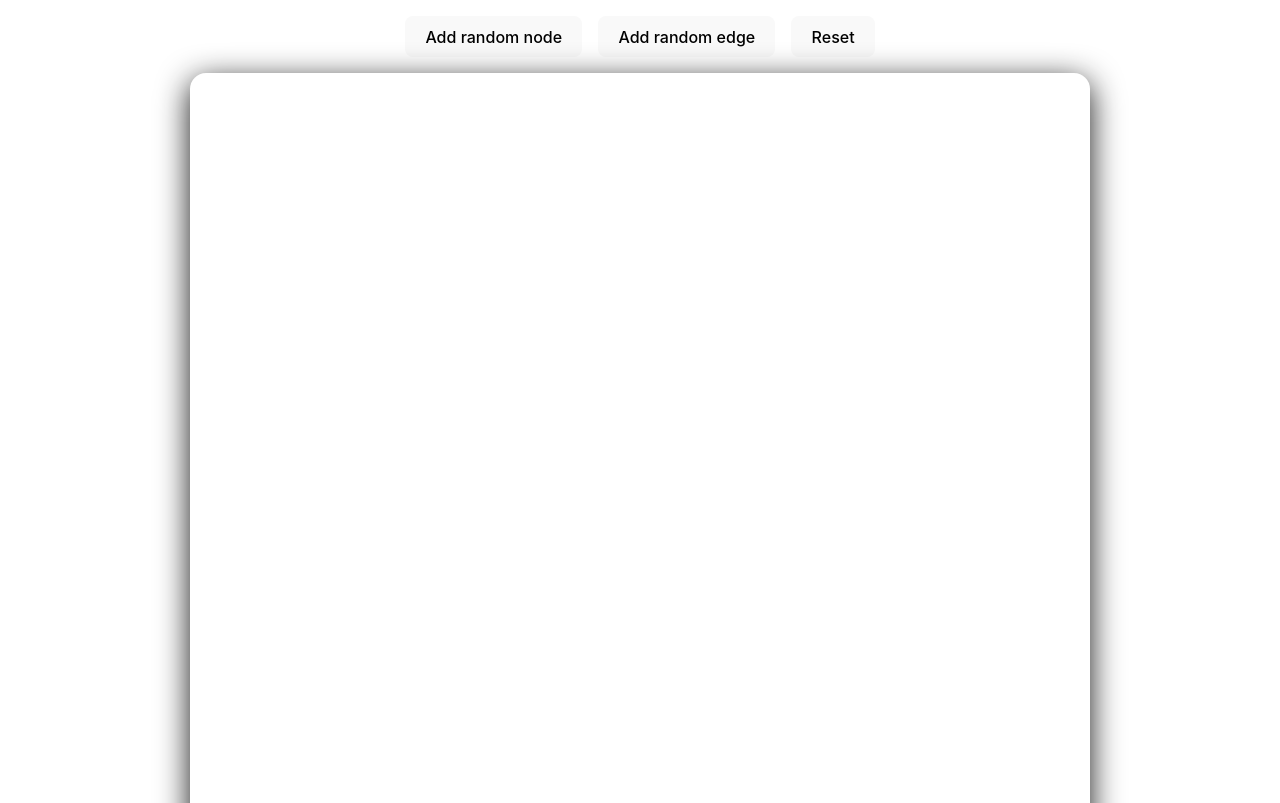
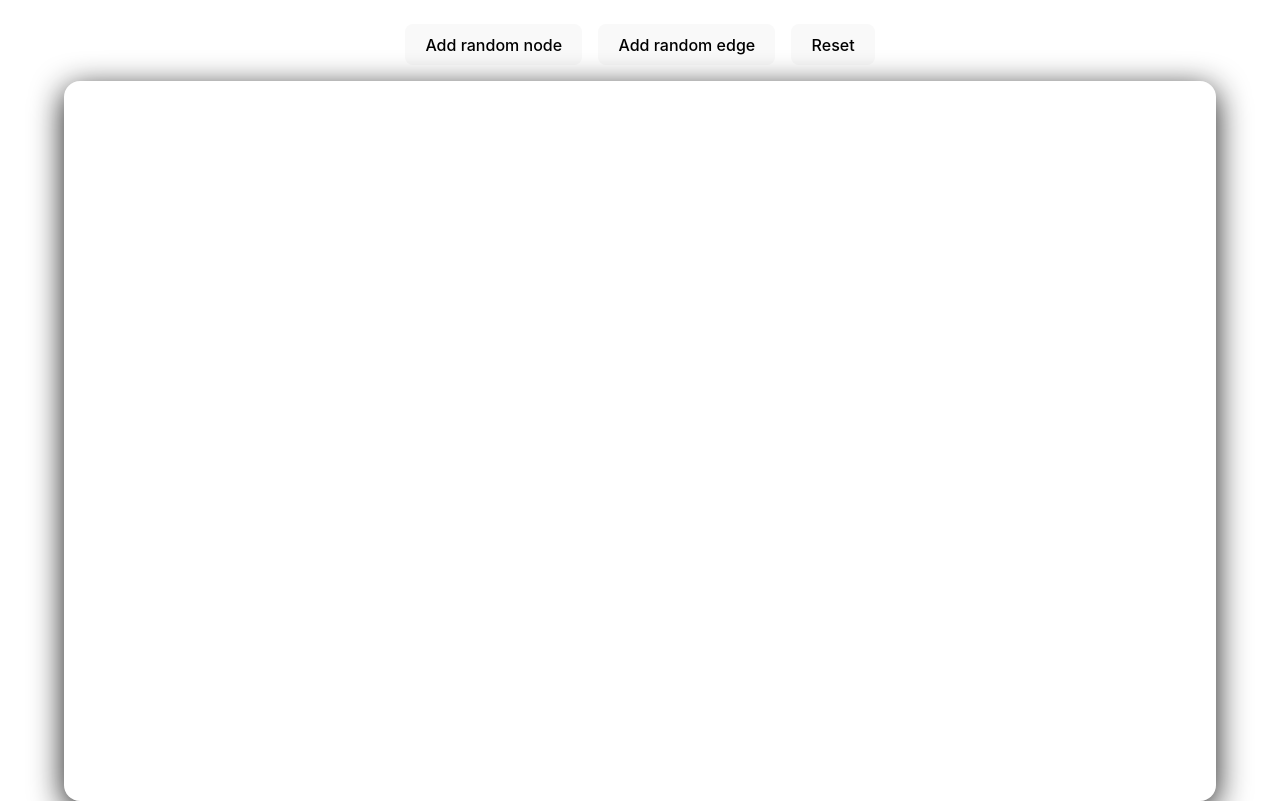
Before and after one commit to magnetenstad/graph-layout, a Vue app: page / in a window 1280 px wide. Shown: the top 803 px of the page. Built offline with nearby package versions, Linux system fonts and the light colour scheme.

Commit message:
Fix touchmove, make size dynamic

```diff
--- a/src/App.vue
+++ b/src/App.vue
@@ -1,10 +1,12 @@
 <template>
-  <div class="row">
-    <button @click="store.addRandomNode">Add random node</button>
-    <button @click="store.addRandomEdge">Add random edge</button>
-    <button @click="store.$reset">Reset</button>
+  <div class="app">
+    <div class="row">
+      <button @click="store.addRandomNode">Add random node</button>
+      <button @click="store.addRandomEdge">Add random edge</button>
+      <button @click="store.$reset">Reset</button>
+    </div>
+    <Canvas :graph="store.graph" msg="Vite + Vue" />
   </div>
-  <Canvas :graph="store.graph" msg="Vite + Vue" />
 </template>
 
 <script setup lang="ts">
@@ -22,4 +24,7 @@ const store = useGraphStore()
   gap: 1em;
   margin: 1em;
 }
+.app {
+  overflow: hidden;
+}
 </style>
--- a/src/components/Canvas.vue
+++ b/src/components/Canvas.vue
@@ -1,5 +1,5 @@
 <template>
-  <div class="canvas" :style="style">
+  <div ref="canvasWrapper" class="canvasWrapper">
     <Node
       v-for="node in graph.nodes"
       :node="node"
@@ -20,14 +20,25 @@
 </template>
 
 <script setup lang="ts">
-import { computed, onMounted } from 'vue'
+import { computed, onMounted, ref } from 'vue'
 import { Graph } from '../stores/graph'
 import Node from './Node.vue'
 
-const style = computed(() => ({
-  width: props.graph.width + 'px',
-  height: props.graph.height + 'px',
-}))
+const canvasWrapper = ref<HTMLDivElement | null>(null)
+
+const adjustGraphSize = () => {
+  props.graph.width =
+    canvasWrapper.value?.getBoundingClientRect().width || props.graph.width
+  props.graph.height =
+    canvasWrapper.value?.getBoundingClientRect().height || props.graph.height
+}
+
+onMounted(() => {
+  adjustGraphSize()
+  window.addEventListener('resize', () => {
+    adjustGraphSize()
+  })
+})
 
 const props = defineProps<{ graph: Graph }>()
 
@@ -137,9 +148,9 @@ onMounted(() => {
 </script>
 
 <style scoped>
-.canvas {
+.canvasWrapper {
   position: relative;
-  width: 70vw;
+  width: 90vw;
   height: 90vh;
   margin: auto;
   border-radius: 1em;
--- a/src/components/Node.vue
+++ b/src/components/Node.vue
@@ -61,7 +61,7 @@ const startMove = (ev: MouseEvent | TouchEvent) => {
   const [startX, startY] = getDeltaMousePosition(ev)
   const { top, left } = props.node.rect
 
-  const onMove = (ev: MouseEvent) => {
+  const onMove = (ev: MouseEvent | TouchEvent) => {
     const [dx, dy] = getDeltaMousePosition(ev, startX, startY)
     props.node.rect.top = top + dy
     props.node.rect.left = left + dx
@@ -70,13 +70,13 @@ const startMove = (ev: MouseEvent | TouchEvent) => {
   const onMoveEnd = () => {
     window.removeEventListener('mousemove', onMove)
     window.removeEventListener('mouseup', onMoveEnd)
-    window.removeEventListener('touchmove', onMoveEnd)
+    window.removeEventListener('touchmove', onMove)
     window.removeEventListener('touchend', onMoveEnd)
   }
 
   window.addEventListener('mousemove', onMove)
   window.addEventListener('mouseup', onMoveEnd)
-  window.addEventListener('touchmove', onMoveEnd)
+  window.addEventListener('touchmove', onMove)
   window.addEventListener('touchend', onMoveEnd)
 }
 </script>
```
